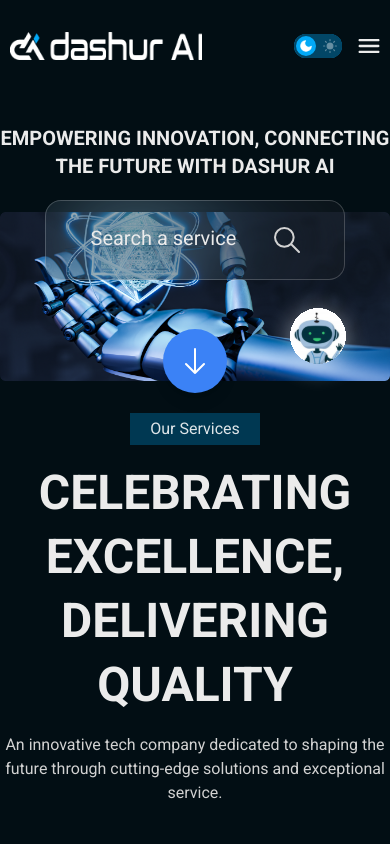
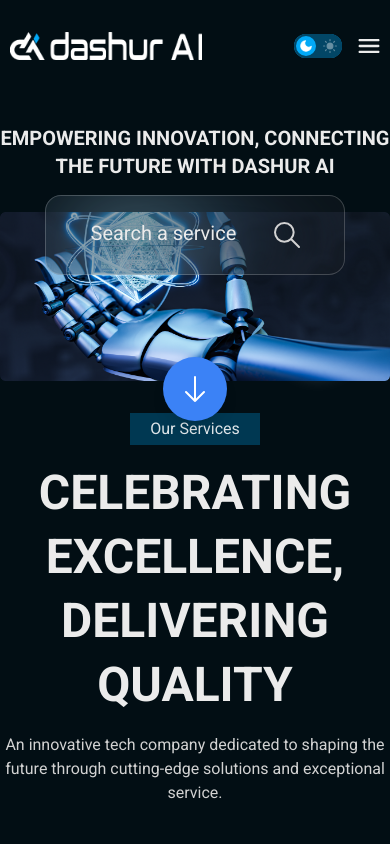
Before and after one commit to saadsrabon/dashurcorporate, a React (Vite) app: page / in a window 390 px wide. Shown: the top 844 px of the page. Built offline with nearby package versions, Linux system fonts and the light colour scheme; what react-chatbot-kit would draw is missing.

Commit message:
2024-01-22 02:24:45 - searchbar fixed

```diff
--- a/src/components/searchBar.jsx
+++ b/src/components/searchBar.jsx
@@ -3,8 +3,8 @@
 const SearchBar = () => {
   return (
     <div>
-        <div className="flex justify-center items-center w-[300px] md:w-[350px] lg:w-[443px] h-20 searchbar">
-            <input className="bg-transparent placeholder:text-xl placeholder:font-sans placeholder:dark:text-dark-text placeholder:text-light-text" type="text" placeholder="Search a service" />
+        <div className="flex  justify-center items-center w-[300px] md:w-[350px] lg:w-[443px] h-20 searchbar">
+            <input className="bg-transparent z-10 placeholder:text-xl placeholder:font-sans placeholder:dark:text-dark-text placeholder:text-light-text" type="text" placeholder="Search a service" />
             <svg className="dark:stroke-[#D2D2D2] stroke-[#3D3D3D]" xmlns="http://www.w3.org/2000/svg" width="26" height="26" viewBox="0 0 26 26" fill="none">
 <path d="M25 25L17.0001 17M19.6667 10.3333C19.6667 15.488 15.488 19.6667 10.3333 19.6667C5.17868 19.6667 1 15.488 1 10.3333C1 5.17868 5.17868 1 10.3333 1C15.488 1 19.6667 5.17868 19.6667 10.3333Z"   strokeWidth="2" strokeLinecap="round" strokeLinejoin="round"/>
 </svg>
--- a/src/index.css
+++ b/src/index.css
@@ -18,11 +18,11 @@
 }
 /* Create a U-shaped curve using clip-path */
 
-.searchbar{
-  border-radius: 16px;
-border: 1px solid rgba(255, 255, 255, 0.20);
-background: rgba(38, 38, 38, 0.20);
-backdrop-filter: blur(50px);
+.searchbar{ border-radius: 16px;
+  border: 1px solid rgba(255, 255, 255, 0.20);
+   background: rgba(38, 38, 38, 0.20);
+   backdrop-filter: blur(50px); -webkit-border-radius: 16px; -moz-border-radius: 16px; -ms-border-radius: 16px; -o-border-radius: 16px;
+
 }
 
 
@@ -100,7 +100,7 @@ box-shadow: 0px 4px 36px 0px rgba(0, 0, 0, 0.10);
   position: fixed;
   bottom: 50px;
   right: 50px;
-  z-index: 999;
+  z-index: 5999;
 
   border-radius: 16px;
   width: 350px;
--- a/src/pages/Home.jsx
+++ b/src/pages/Home.jsx
@@ -18,21 +18,27 @@ const Home = () => {
       </div>
 
       {/* Banner Section */}
-      <div className="relative w-full md:w-[95%] mx-auto -z-[999]">
-        <img src={banner} alt="Your Image" className="w-full h-auto" />
+      <div className=" w-full md:w-[95%] mx-auto -z-[20]">
 
-        <div className="absolute bottom-[-7%] left-0 right-0 flex justify-center">
+        <div className='relative'>
+        <img src={banner} alt="Your Image" className="  w-full h-auto" />
+        <div className="absolute  top-[-10%] md:top-[-5%] left-1/2 transform -translate-x-1/2">
+          <SearchBar />
+        </div>
+        </div>
+       <div className='relative'>
+       <div className="absolute -bottom-10  left-0 right-0 click-btn flex justify-center">
           <button className="bg-blue-500 hover:bg-blue-700 text-white font-bold w-16 h-16 rounded-full shadow-lg flex justify-center items-center">
             <svg xmlns="http://www.w3.org/2000/svg" width="20" height="26" viewBox="0 0 20 26" fill="none">
               <path d="M10 1V25M10 25L19 16M10 25L1 16" stroke="white" strokeWidth="2" strokeLinecap="round" strokeLinejoin="round" />
             </svg>
           </button>
         </div>
+       </div>
+
 
         {/* SearchBar */}
-        <div className="absolute top-[-7%] md:top-[15%] left-1/2 transform -translate-x-1/2">
-          <SearchBar />
-        </div>
+
       </div>
 
       {/* Service Section */}
```
